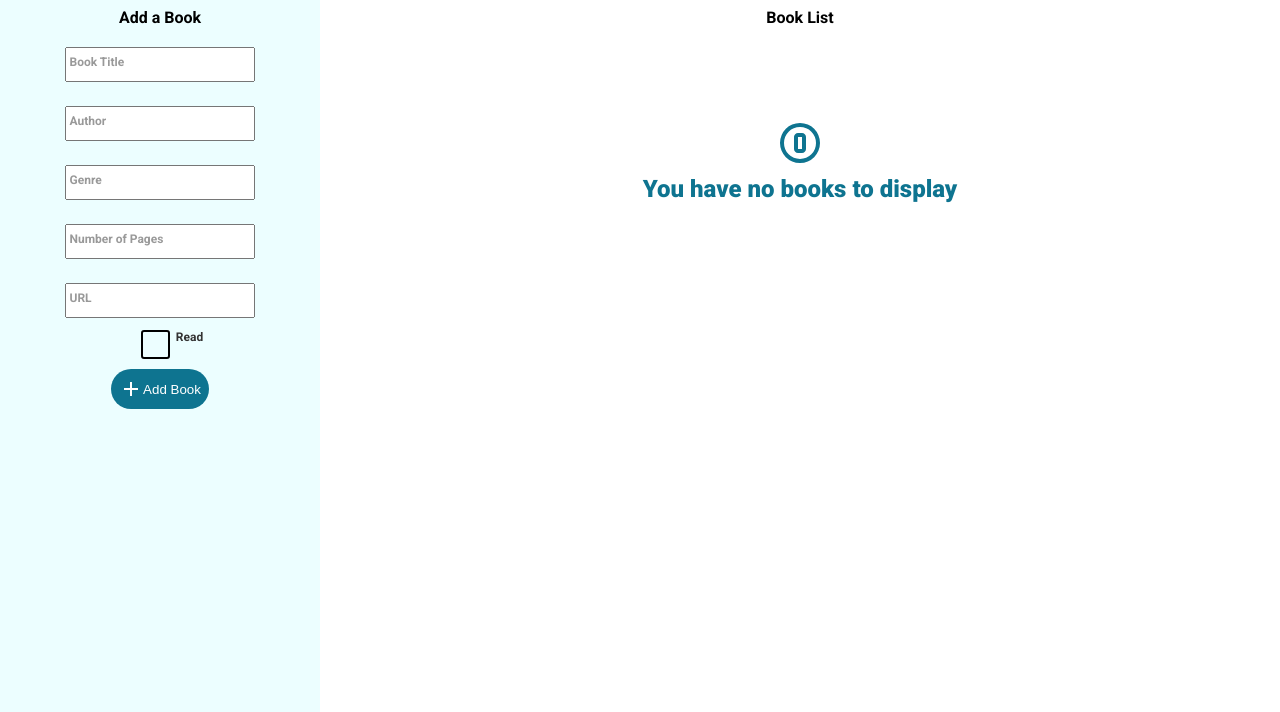
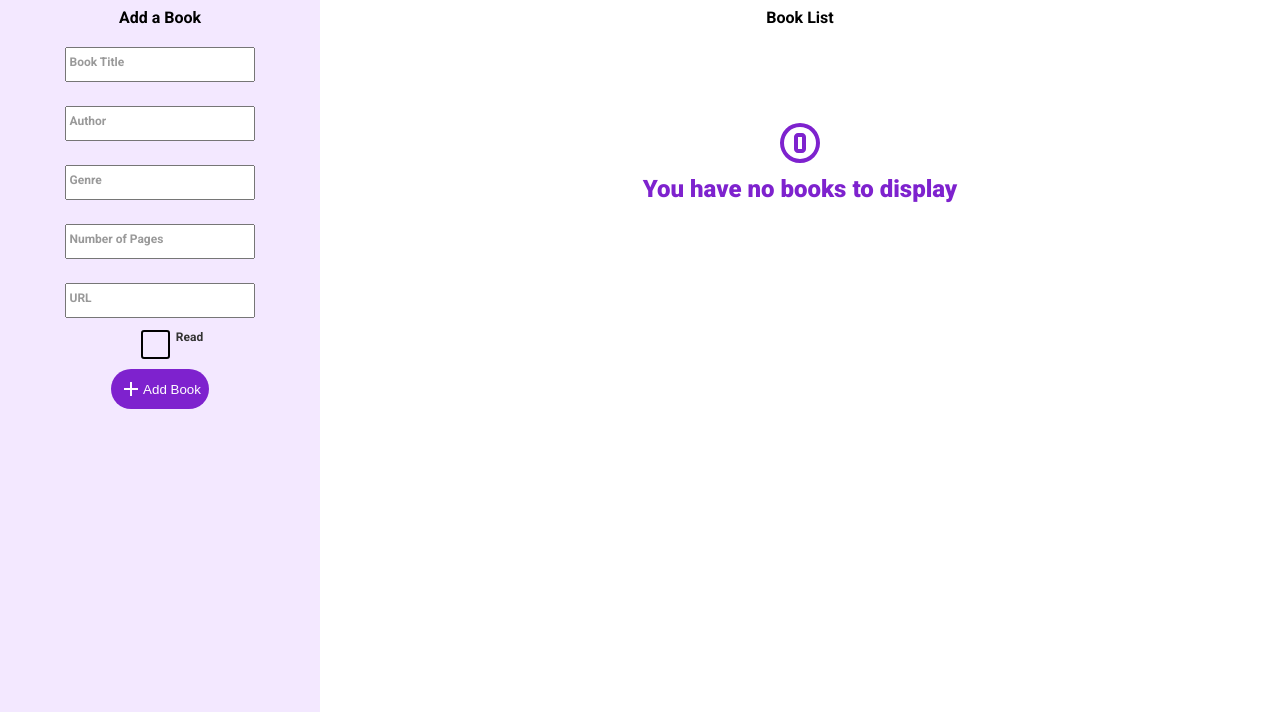
Before and after one commit to janpetallo/odin-library, a plain HTML site: page index.html in a window 1280 px wide. Shown: the part 88-800 px from the top of the page. Drawn offline with Linux system fonts and the light colour scheme.

Commit message:
changed color theme

```diff
--- a/styles.css
+++ b/styles.css
@@ -1,7 +1,7 @@
 :root {
-    --primary-color: #0e7490;
-    --secondary-color: #ecfeff;
-    --tertiary-color: #0891b2;
+    --primary-color: #7e22ce;
+    --secondary-color: #f3e8ff;
+    --tertiary-color: #9333ea;
     --card-clr: #f4f4f4;
 }
 
```
